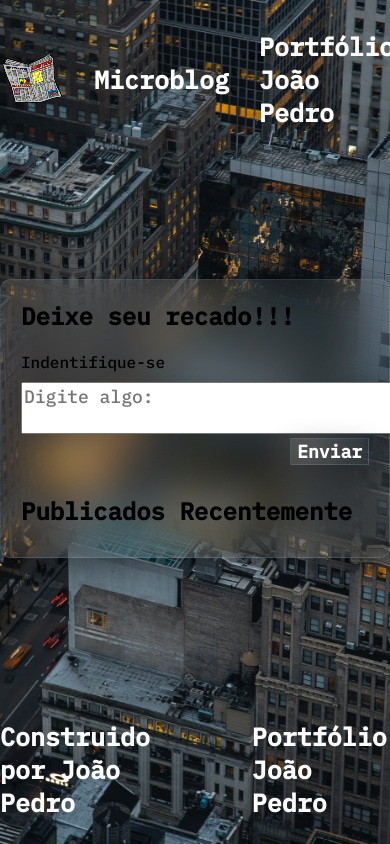
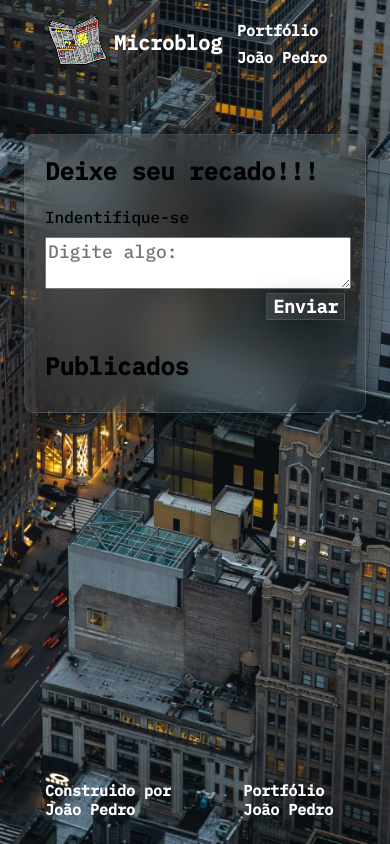
Before and after one commit to sherecks/MicroBlog, a Flask app: template templates/index.html in a window 390 px wide; the page is wider, and only the part inside the window is pictured. Run offline with Flask 2, Linux system fonts and the light colour scheme; the template is opened without the code that fills it, so the values that code supplies are empty.

Commit message:
Refresh 1.5

```diff
--- a/static/css/style.css
+++ b/static/css/style.css
@@ -20,7 +20,6 @@ body {
   max-width: 800px;
   margin: 0 auto;
   margin-bottom: 120px;
-  border-radius: 10px;
   display: flex;
   flex-direction: row;
   justify-content: space-between;
@@ -177,4 +176,42 @@ footer {
 .item-f {
   text-decoration: none;
   color: white;
+}
+
+@media (min-width: 300px) and (max-width: 1000px) {
+  *, *::after, *::before {
+    font-family: "IBM Plex Mono", monospace;
+    box-sizing: inherit;
+    margin: 0;
+  }
+  html {
+    height: 100%;
+  }
+  .navbar {
+    max-width: 300px;
+    margin: 0 auto;
+    font-size: 20px;
+  }
+  .logo {
+    margin-right: 5px;
+  }
+  .item {
+    margin: 15px;
+  }
+  .exemplo-campo {
+    max-width: 300px;
+    min-width: 300px;
+  }
+  .link {
+    font-size: 15px;
+    text-decoration: none;
+    color: white;
+  }
+  footer {
+    max-width: 300px;
+    font-size: 15px;
+  }
+  main {
+    max-width: 300px;
+  }
 }/*# sourceMappingURL=style.css.map */
--- a/static/css/style.scss
+++ b/static/css/style.scss
@@ -20,7 +20,6 @@ body{
     max-width: 800px;
     margin: 0 auto;
     margin-bottom: 120px;
-    border-radius: 10px;
     display: flex;
     flex-direction: row;
     justify-content: space-between;
@@ -174,3 +173,51 @@ footer{
     text-decoration: none;
     color: white;
 }
+
+
+@media (min-width: 300px) and (max-width: 1000px) {
+
+    *, *::after, *::before {
+        font-family: 'IBM Plex Mono', monospace;
+        box-sizing: inherit;
+        margin: 0;
+    }
+
+    html{
+        height: 100%;
+    }
+
+    .navbar{
+        max-width: 300px;
+        margin: 0 auto;
+        font-size: 20px;
+    }
+
+    .logo{
+        margin-right: 5px;
+    }
+    .item{
+        margin: 15px;
+    }
+
+    .exemplo-campo{
+        max-width: 300px;
+        min-width: 300px;
+    }
+
+    .link{
+        font-size: 15px;
+        text-decoration: none;
+        color: white;
+    }
+
+    footer{
+        max-width: 300px;
+        font-size: 15px;
+    }
+
+    main{
+        max-width: 300px;
+    }
+
+}
--- a/templates/index.html
+++ b/templates/index.html
@@ -32,7 +32,7 @@
             </form>
         </section>
         <section>
-            <h1 class="posts">Publicados Recentemente</h1>
+            <h1 class="posts">Publicados</h1>
             {% for entry in entries %}
             <article>
                 <div>
```
Also changed, not shown: 1 other file.
